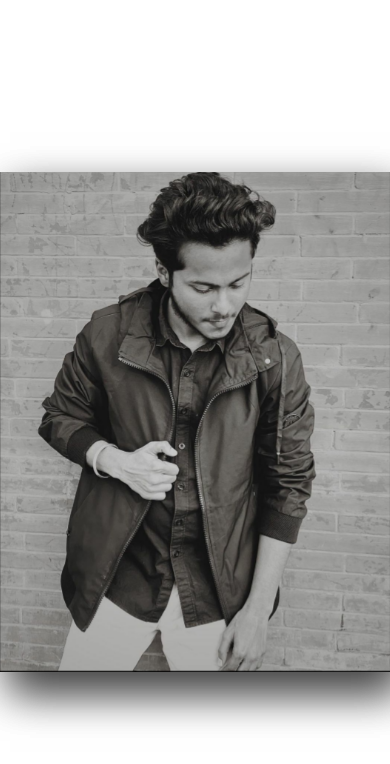
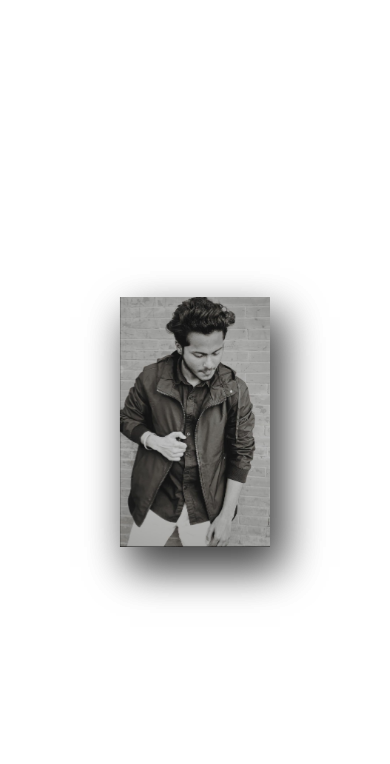
Before and after one commit to Uchiha-Itachi0/CSS-3d-card, a plain HTML site: page index.html in a window 390 px wide. Drawn offline with Linux system fonts and the light colour scheme.

Commit message:
Update style.css
Making responsive

```diff
--- a/style.css
+++ b/style.css
@@ -32,6 +32,40 @@ body{
     transform-style: preserve-3d;
     transform: perspective(1000px);
     transition: 1s linear;
+}
+
+@media screen and (max-width:950px) {
+    .card{
+        width: 300px;
+        height: 400px;
+
+    }
+
+}
+
+@media screen and (max-width:650px) {
+    .card{
+        width: 200px;
+        height: 300px;
+
+    }
+
+}
+
+@media screen and (max-width:450px) {
+    .card{
+        width: 150px;
+        height: 250px;
+
+    }
+    .card .content .detail h2{
+        font-size: 1rem;
+    }
+
+    .card .content .detail p{
+        font-size: 0.8rem;
+    }
+
 }
 
 
```
